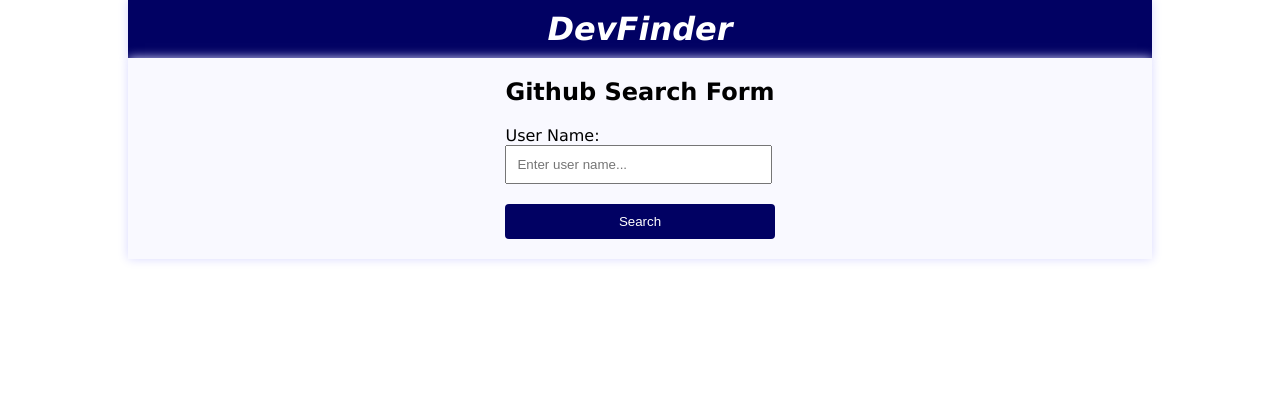
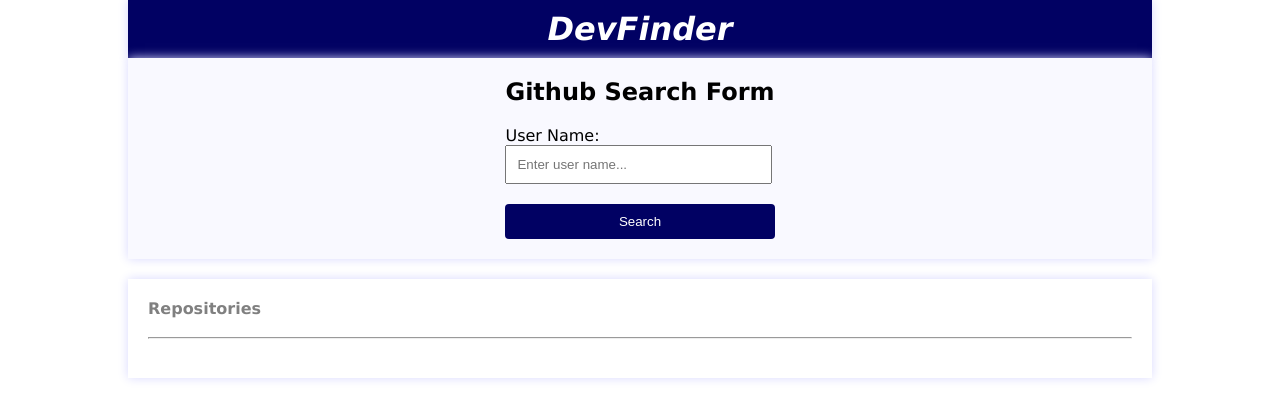
Before and after one commit to AugustineKadima/-repo-finder, an Angular app: page / in a window 1280 px wide. Shown: the top 418 px of the page. Built offline with nearby package versions, Linux system fonts and the light colour scheme.

Commit message:
Style repositories

```diff
--- a/src/app/repositories/repositories.component.css
+++ b/src/app/repositories/repositories.component.css
@@ -0,0 +1,25 @@
+div{
+    padding: 20px;
+    box-shadow: 0px 0px 10px rgb(217, 217, 255);
+    margin-bottom: 20px;
+    display: flex;
+    flex-direction: column;
+}
+
+ul li{
+    list-style: none;
+    margin-bottom: 10px;
+}
+
+ul li a {
+    text-decoration: none;
+    color: black;
+}
+
+ul li a:hover {
+    color: blue;
+}
+
+#repo{
+    color: gray;
+}
--- a/src/app/repositories/repositories.component.html
+++ b/src/app/repositories/repositories.component.html
@@ -1,4 +1,11 @@
 
-<div *ngFor="let repo of repos">
-    <p> <a href="{{repo.html_url}}" target="_blank">{{repo.name}}</a> </p>
+<div >
+    <p id="repo"> <strong>Repositories</strong> </p>
+    <br>
+    <hr>
+    <br>
+    <ul *ngFor="let repo of repos">
+        <li><a href="{{repo.html_url}}" target="_blank">{{repo.name}}</a> </li>
+    </ul>
+
 </div>
--- a/src/app/user/user.component.css
+++ b/src/app/user/user.component.css
@@ -16,7 +16,3 @@
 .userInfo div{
     margin-left: 20px;
 }
-
-#repo{
-    color: gray;
-}
--- a/src/app/user/user.component.html
+++ b/src/app/user/user.component.html
@@ -3,9 +3,6 @@
     <img src="{{user.avatar_url}}" alt="">
     <div>
         <h3>{{user.login | titlecase}}</h3>
-        <br>
-        <p id="repo"> <strong>Repositories</strong> </p>
-        <hr>
     </div>
 
 
```
